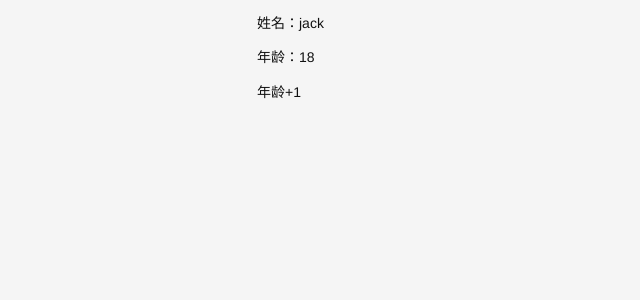
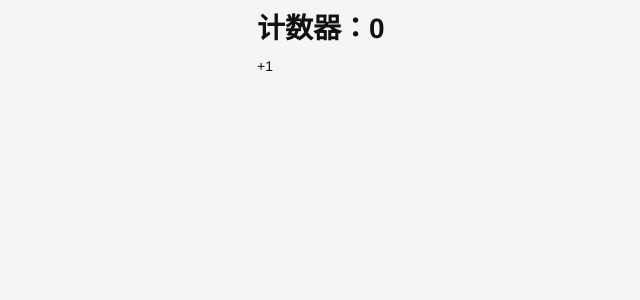
Before and after one commit to PlumDong/react-demo-heima, a React (Create React App) app: page / in a window 1280 px wide. Shown: the top 300 px of the page, without its empty margins (108-748 px from the left). Built offline with nearby package versions, Linux system fonts and the light colour scheme.

Commit message:
14. useEffect-使用总结

```diff
--- a/src/App.jsx
+++ b/src/App.jsx
@@ -1,22 +1,43 @@
-import React, {Component, useState} from "react";
-import Footer from "./components/Footer";
-import Header from "./components/Header";
-import Main from "./components/Main";
-import axios from "axios";
+import React, {Component, useEffect, useState} from "react";
 
 export default () => {
-    const [user, setUser] = useState({ name: 'jack', age: 18 });
-    const onAgeAdd = () => {
-        setUser({
-            ...user,
-            age: user.age + 1,
-        });
-    };
-    return (
-        <div>
-            <p>姓名：{user.name}</p>
-            <p>年龄：{user.age}</p>
-            <button onClick={onAgeAdd}>年龄+1</button>
-        </div>
-    );
+    const [count, setCount] = useState(0);
+
+// 1
+// 触发时机：1 第一次渲染会执行 2 每次组件重新渲染都会再次执行
+// componentDidMount + ComponentDidUpdate
+    useEffect(() => {
+    });
+
+// 2（使用频率最高）
+// 触发时机：只在组件第一次渲染时执行
+// componentDidMount
+    useEffect(() => {
+    }, []);
+
+// 3（使用频率最高）
+// 触发时机：1 第一次渲染会执行 2 当 count 变化时会再次执行
+// componentDidMount + componentDidUpdate（判断 count 有没有改变）
+    useEffect(() => {
+    }, [count]);
+
+// 4
+    useEffect(() => {
+        // 返回值函数的执行时机：组件卸载时
+        // 在返回的函数中，清理工作
+        return () => {
+            // 相当于 componentWillUnmount
+        };
+    }, []);
+
+    useEffect(() => {
+        // 返回值函数的执行时机：1 组件卸载时 2 count 变化时
+        // 在返回的函数中，清理工作
+        return () => {
+        };
+    }, [count]);
+    return (<div>
+            <h1>计数器：{count}</h1>
+            <button onClick={() => setCount(count + 1)}>+1</button>
+        </div>);
 }
```
